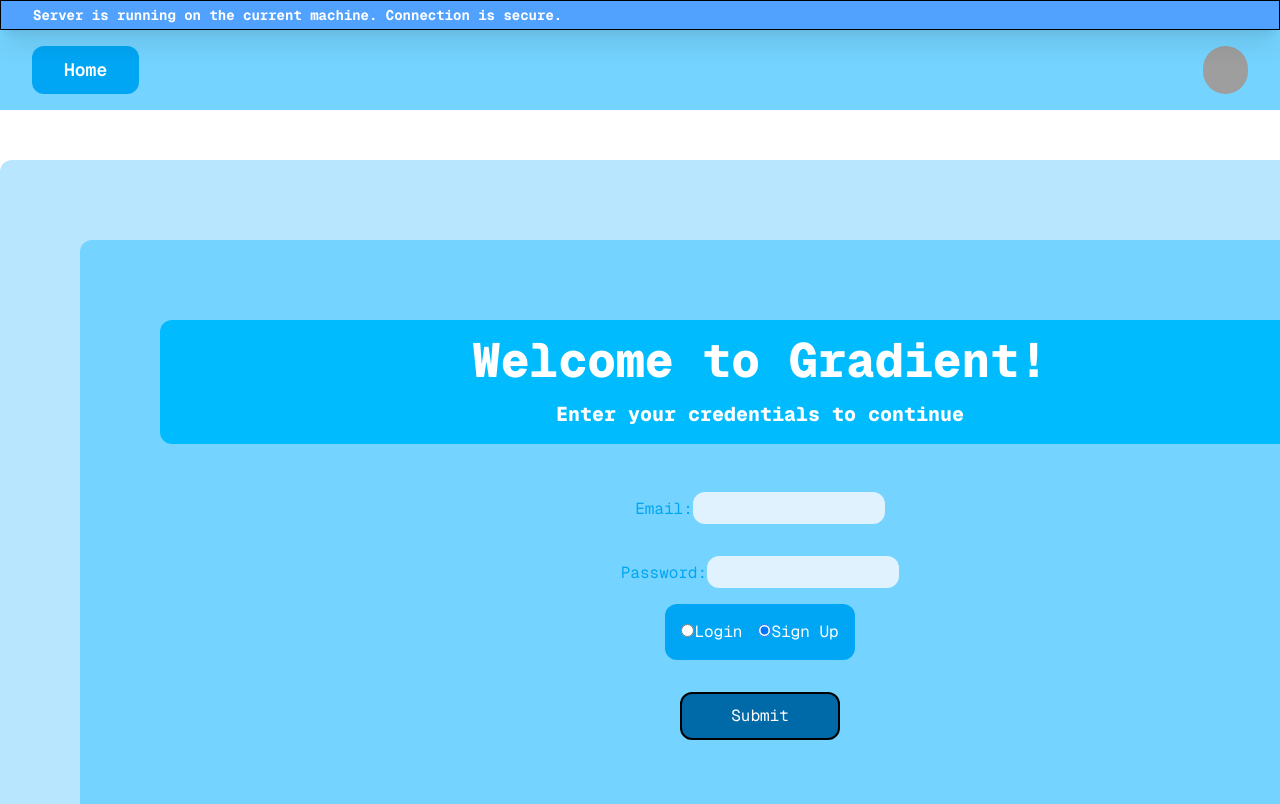
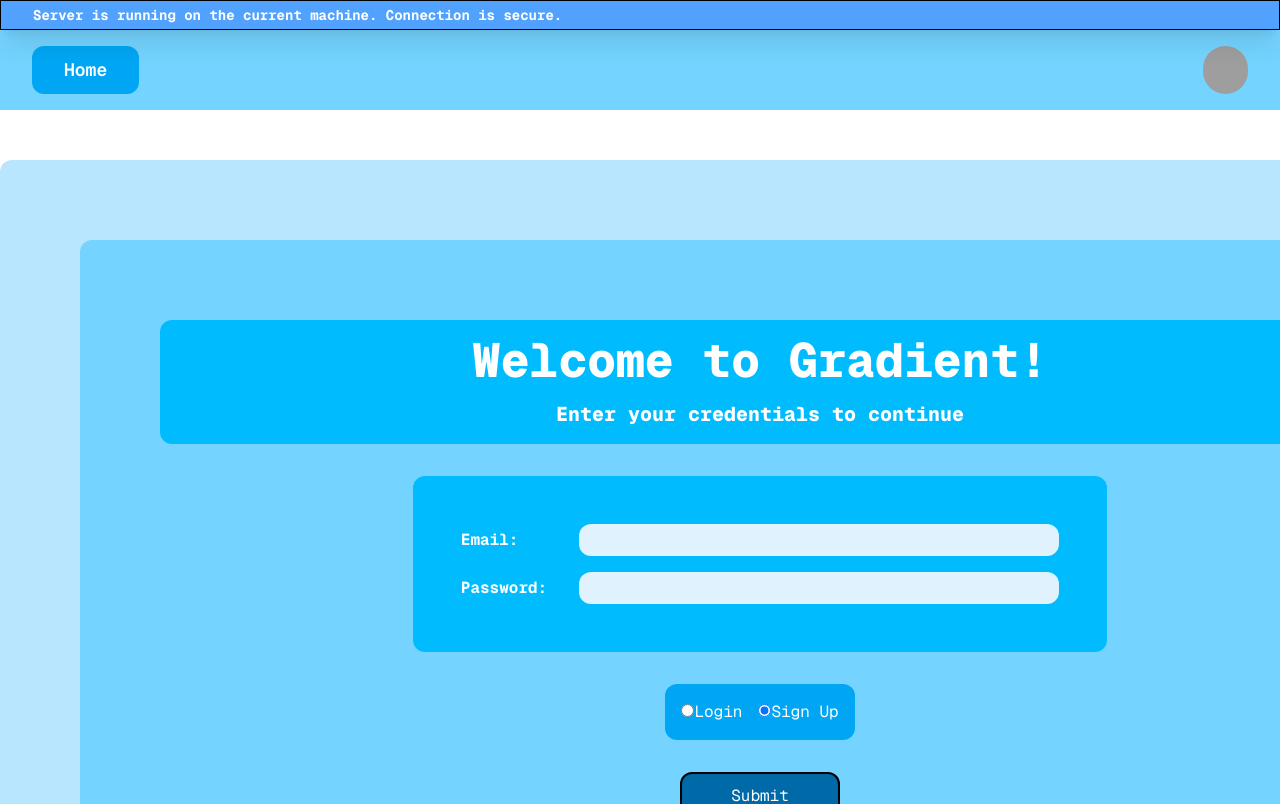
Before and after one commit to rashrasa/gradient, a Next.js app in the folder apps/frontend/: page /login in a window 1280 px wide. Shown: the top 804 px of the page. Built offline with nearby package versions, Linux system fonts and the light colour scheme; grey boxes are pictures that could not be loaded.

Commit message:
final initial login page

```diff
--- a/apps/frontend/src/app/login/components/LoginForm.tsx
+++ b/apps/frontend/src/app/login/components/LoginForm.tsx
@@ -46,28 +46,29 @@ export default function LoginForm() {
                 onSubmit={onSubmit}
                 className="flex flex-col items-center space-y-8"
             >
-                <label className="m-2 p-2 select-none">
-                    Email:
+                <div className="flex flex-row bg-sky-400 p-8 rounded-xl">
+                    <div className="flex flex-col m-2 p-2 select-none space-y-4 text-white">
+                        <p className="h-8 font-bold flex items-center">Email:</p>
+                        <p className="h-8 font-bold flex items-center">Password:</p>
+                    </div>
+                    <div className="flex flex-col items-start m-2 p-2 select-none space-y-4">
                         <input
-                        className="bg-sky-100 rounded-xl resize-none h-8 w-48"
+                            className="bg-sky-100 rounded-xl resize-none h-8 w-120"
                             name="email"
                             type="email"
                             inputMode="email"
                             value={formData.email}
                             onChange={(ev) => setFormData(prev => ({ ...prev, email: ev.target.value }) as LoginFormData)}
                         />
-                </label>
-
-                <label className="m-2 p-2 select-none">
-                    Password:
                         <input
-                        className="bg-sky-100 rounded-xl resize-none h-8 w-48"
+                            className="bg-sky-100 rounded-xl resize-none h-8 w-120"
                             name="password"
                             type="password"
                             value={formData.password}
                             onChange={(ev) => setFormData(prev => ({ ...prev, password: ev.target.value }) as LoginFormData)}
                         />
-                </label>
+                    </div>
+                </div>
 
                 <GradientContainer
                     className="space-x-8 p-2"
```
Lines whose indentation alone changed are shown as unchanged.
